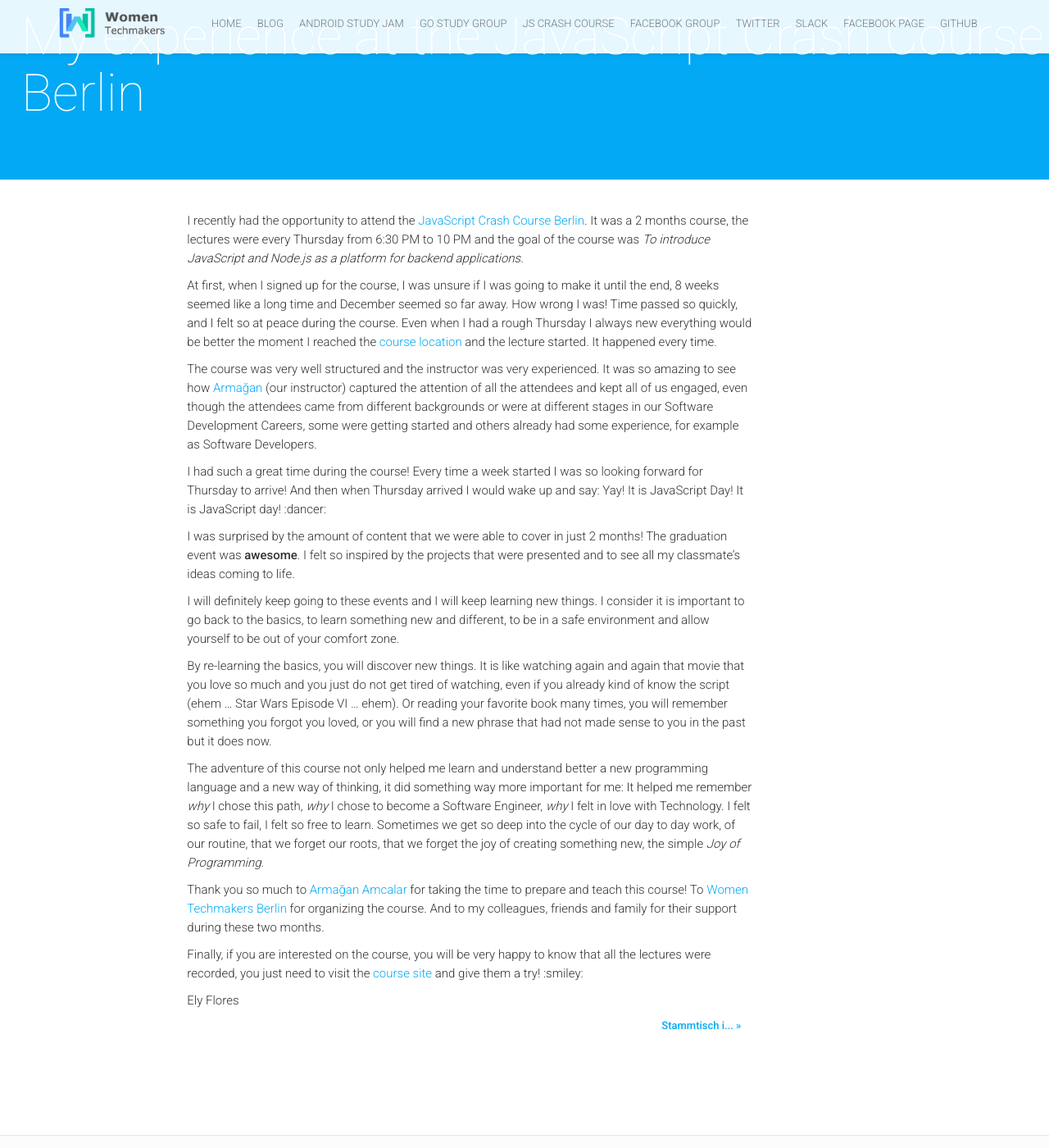
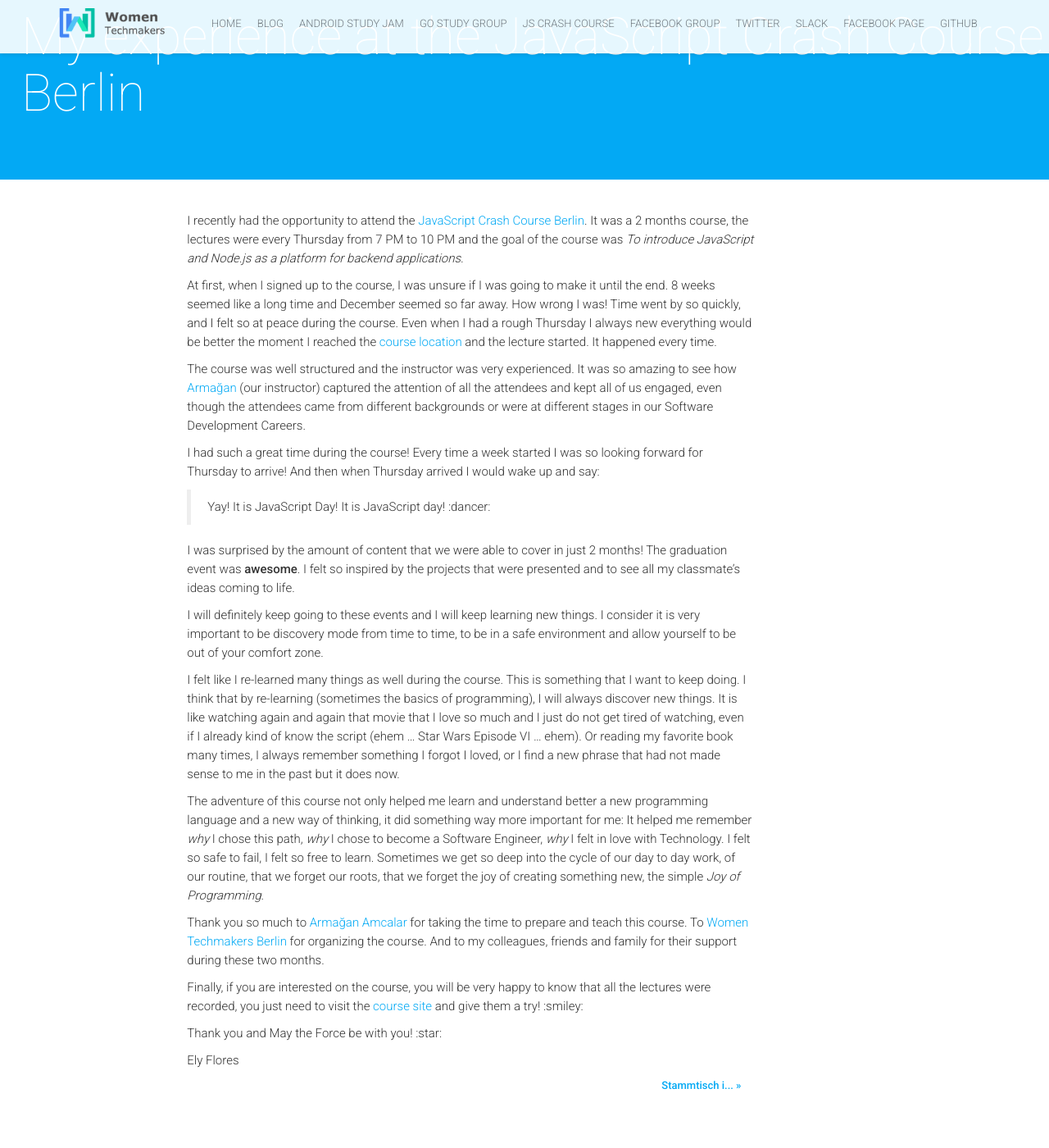
Before and after one commit to WTMBerlin/wtmberlin.github.io, a Jekyll site: the page built from _posts/2017-12-12-my-experience-at-js-crash-course.markdown, in a window 1280 px wide and 1400 px high, scrolled down 258 px. Shown: the whole window at 82% size. Built offline with Jekyll 4.4.1, drawn with Linux system fonts in a browser that asks for light colours; nearby versions of some CDN libraries; comment, search, counter and statistics services are not loaded.

Commit message:
Editing the post.

```diff
--- a/_posts/2017-12-12-my-experience-at-js-crash-course.markdown
+++ b/_posts/2017-12-12-my-experience-at-js-crash-course.markdown
@@ -6,35 +6,37 @@
 ---
 
 I recently had the opportunity to attend the [JavaScript Crash Course Berlin](http://wtmberlin.com/javascript-crash-course/).
-It was a 2 months course, the lectures were every Thursday from 6:30 PM to 10 PM and the goal of the course was
+It was a 2 months course, the lectures were every Thursday from 7 PM to 10 PM and the goal of the course was
  _To introduce JavaScript and Node.js as a platform for backend applications._
 
-At first, when I signed up for the course, I was unsure if I was going to make it until the end, 8 weeks seemed like a
-long time and December seemed so far away. How wrong I was! Time passed so quickly, and I felt so at peace during the
+At first, when I signed up to the course, I was unsure if I was going to make it until the end. 8 weeks seemed like a
+long time and December seemed so far away. How wrong I was! Time went by so quickly, and I felt so at peace during the
 course. Even when I had a rough Thursday I always new everything would be better the moment I reached the
 [course location](https://king.com/de) and the lecture started. It happened every time.
 
-The course was very well structured and the instructor was very experienced. It was so amazing to see how
+The course was well structured and the instructor was very experienced. It was so amazing to see how
 [Armağan](https://arm.ag/) (our instructor) captured the attention of all the attendees and kept all of us engaged,
 even though the attendees came from different backgrounds or were at different stages in our Software Development
-Careers, some were getting started and others already had some experience, for example as Software Developers.
+Careers.
 
 
 I had such a great time during the course! Every time a week started I was so looking forward for Thursday to arrive!
-And then when Thursday arrived I would wake up and say: Yay! It is JavaScript Day! It is JavaScript day! :dancer:
+And then when Thursday arrived I would wake up and say:
+> Yay! It is JavaScript Day! It is JavaScript day! :dancer:
 
 
 I was surprised by the amount of content that we were able to cover in just 2 months! The graduation event was
 **awesome**. I felt so inspired by the projects that were presented and to see all my classmate's ideas coming to life.
 
-I will definitely keep going to these events and I will keep learning new things. I consider it is important to go back
-to the basics, to learn something new and different, to be in a safe environment and allow yourself to be out of your
+I will definitely keep going to these events and I will keep learning new things. I consider it is very important to
+be discovery mode from time to time, to be in a safe environment and allow yourself to be out of your
 comfort zone.
 
-By re-learning the basics, you will discover new things. It is like watching again and again that movie that you love
-so much and you just do not get tired of watching, even if you already kind of know the script
-(ehem ... Star Wars Episode VI ... ehem). Or reading your favorite book many times, you will remember something you
-forgot you loved, or you will find a new phrase that had not made sense to you in the past but it does now.
+I felt like I re-learned many things as well during the course. This is something that I want to keep doing.
+I think that by re-learning (sometimes the basics of programming), I will always discover new things. It is like watching
+again and again that movie that I love so much and I just do not get tired of watching, even if I already kind of
+know the script (ehem ... Star Wars Episode VI ... ehem). Or reading my favorite book many times, I always remember
+something I forgot I loved, or I find a new phrase that had not made sense to me in the past but it does now.
 
 The adventure of this course not only helped me learn and understand better a new programming language and a new way of
 thinking, it did something way more important for me: It helped me remember _why_ I chose this path, _why_ I chose to
@@ -42,11 +44,13 @@
 Sometimes we get so deep into the cycle of our day to day work, of our routine, that we forget our roots, that we
 forget the joy of creating something new, the simple _Joy of Programming_.
 
-Thank you so much to [Armağan Amcalar](https://arm.ag/) for taking the time to prepare and teach this course!
+Thank you so much to [Armağan Amcalar](https://arm.ag/) for taking the time to prepare and teach this course.
 To [Women Techmakers Berlin](http://wtmberlin.com/) for organizing the course. And to my colleagues, friends and family
 for their support during these two months.
 
 Finally, if you are interested on the course, you will be very happy to know that all the lectures were recorded,
 you just need to visit the [course site](http://wtmberlin.com/javascript-crash-course/) and give them a try! :smiley:
 
+Thank you and May the Force be with you! :star:
+
 Ely Flores
```
